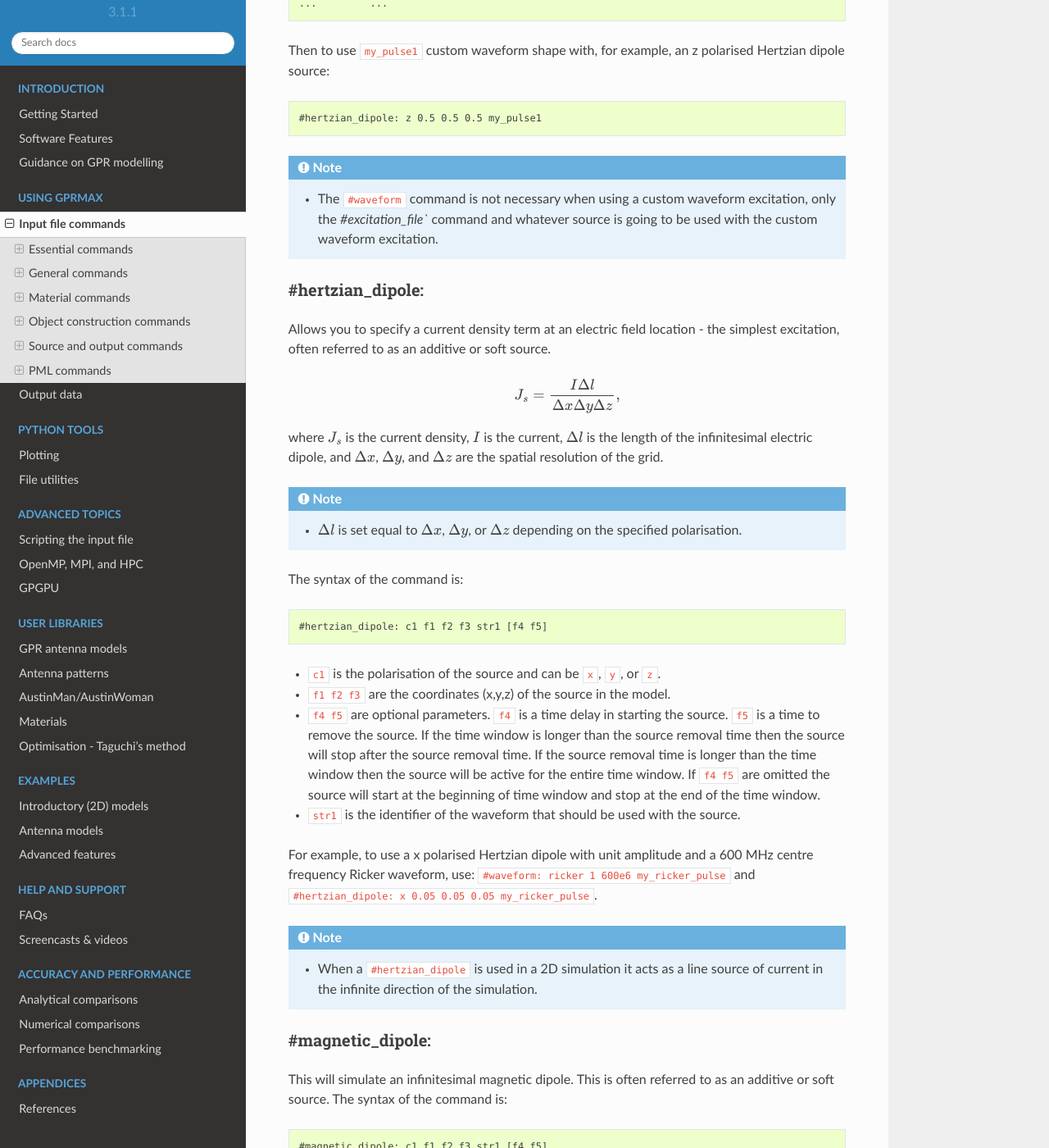
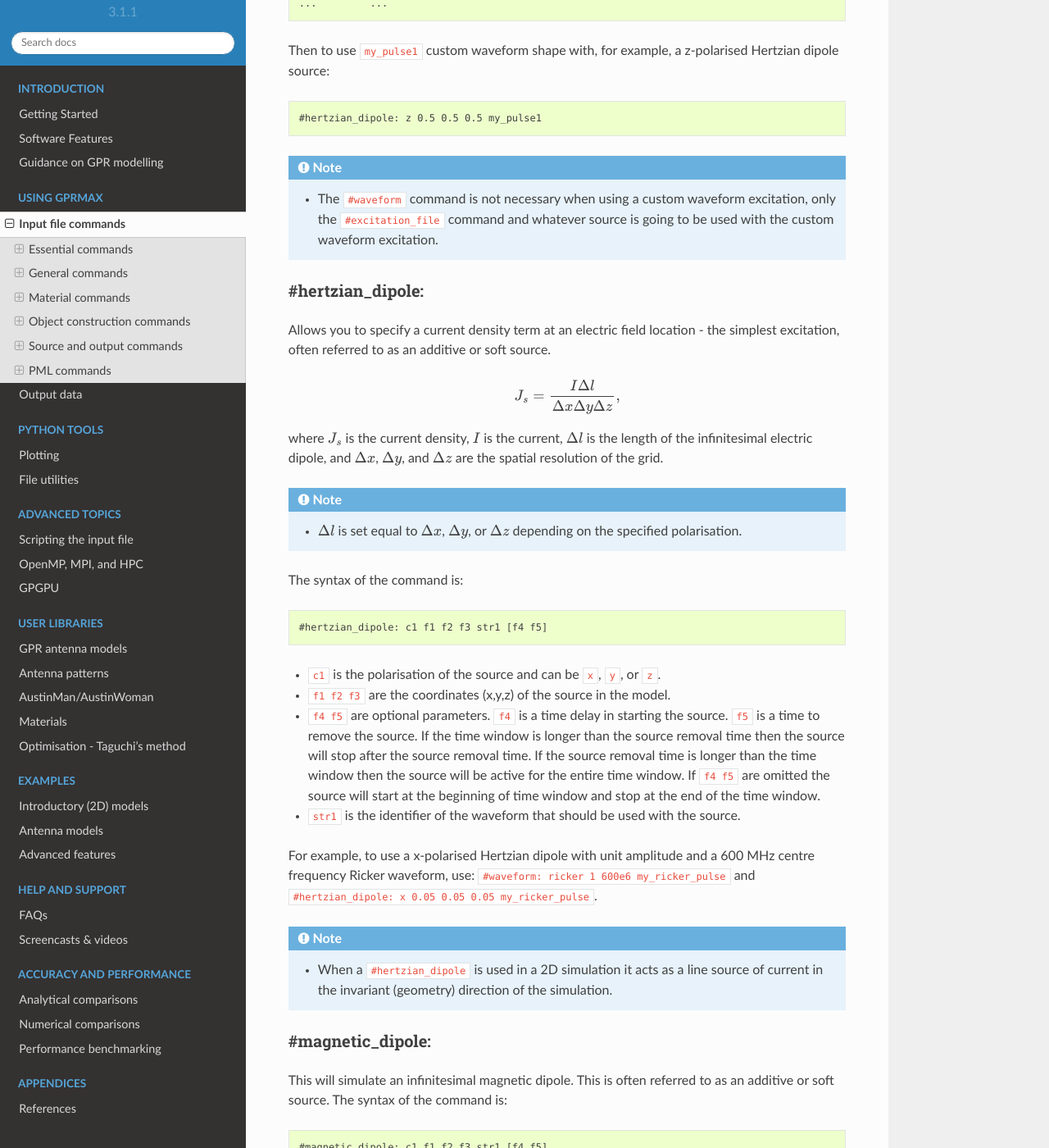
Before and after one commit to gprMax/gprMax, a Sphinx documentation site: the page built from docs/source/input.rst, in a window 1280 px wide and 1400 px high, scrolled down 21427 px. Shown: the whole window at 82% size. Built offline with Sphinx 7.4.7 and the Read the Docs theme 2.0.0, drawn with Linux system fonts in a browser that asks for light colours.

Commit message:
Changed infinite to invariant (geometry) which should be clearer, and corrected some typos.

```diff
--- a/docs/source/input.rst
+++ b/docs/source/input.rst
@@ -705,7 +705,7 @@ For example, to specify the file ``my_waves.txt``, which contains two custom wav
     ...         ...
     ...         ...
 
-Then to use ``my_pulse1`` custom waveform shape with, for example, an z polarised Hertzian dipole source:
+Then to use ``my_pulse1`` custom waveform shape with, for example, a z-polarised Hertzian dipole source:
 
 .. code-block:: none
 
@@ -713,7 +713,7 @@ Then to use ``my_pulse1`` custom waveform shape with, for example, an z polarise
 
 .. note::
 
-    * The ``#waveform`` command is not necessary when using a custom waveform excitation, only the `#excitation_file`` command and whatever source is going to be used with the custom waveform excitation.
+    * The ``#waveform`` command is not necessary when using a custom waveform excitation, only the ``#excitation_file`` command and whatever source is going to be used with the custom waveform excitation.
 
 #hertzian_dipole:
 -----------------
@@ -741,11 +741,11 @@ The syntax of the command is:
 * ``f4 f5`` are optional parameters. ``f4`` is a time delay in starting the source. ``f5`` is a time to remove the source. If the time window is longer than the source removal time then the source will stop after the source removal time. If the source removal time is longer than the time window then the source will be active for the entire time window. If ``f4 f5`` are omitted the source will start at the beginning of time window and stop at the end of the time window.
 * ``str1`` is the identifier of the waveform that should be used with the source.
 
-For example, to use a x polarised Hertzian dipole with unit amplitude and a 600 MHz centre frequency Ricker waveform, use: ``#waveform: ricker 1 600e6 my_ricker_pulse`` and ``#hertzian_dipole: x 0.05 0.05 0.05 my_ricker_pulse``.
+For example, to use a x-polarised Hertzian dipole with unit amplitude and a 600 MHz centre frequency Ricker waveform, use: ``#waveform: ricker 1 600e6 my_ricker_pulse`` and ``#hertzian_dipole: x 0.05 0.05 0.05 my_ricker_pulse``.
 
 .. note::
 
-    * When a ``#hertzian_dipole`` is used in a 2D simulation it acts as a line source of current in the infinite direction of the simulation.
+    * When a ``#hertzian_dipole`` is used in a 2D simulation it acts as a line source of current in the invariant (geometry) direction of the simulation.
 
 
 #magnetic_dipole:
```
